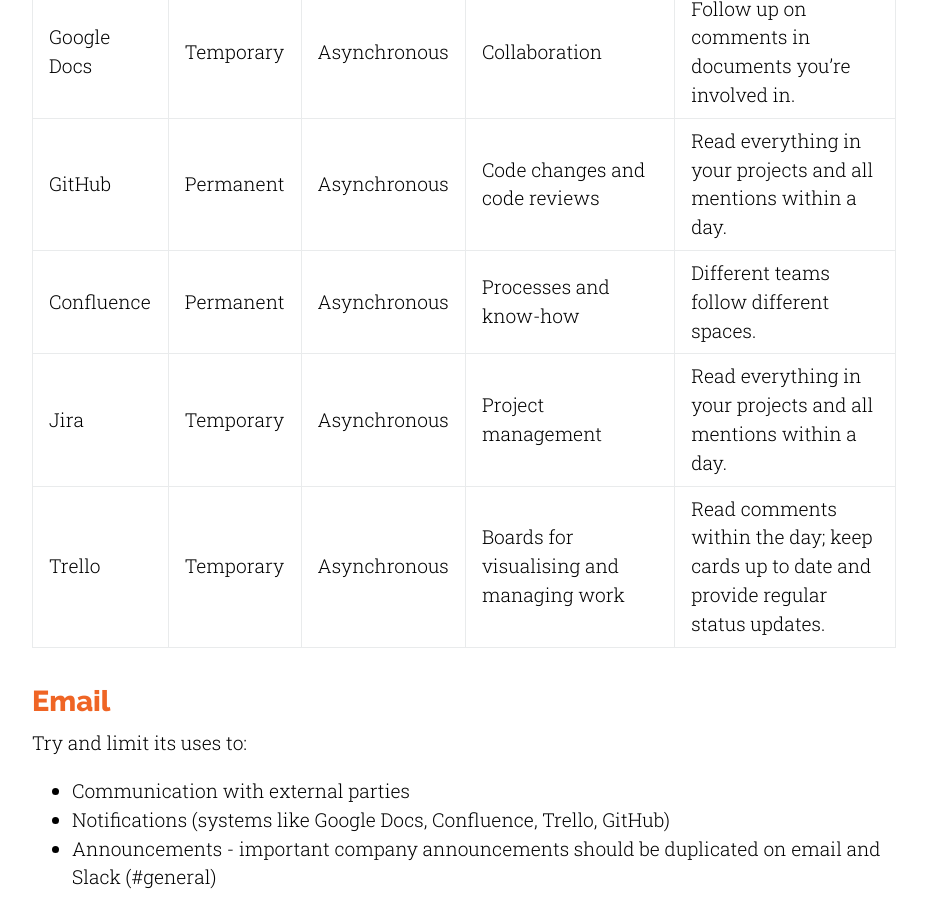
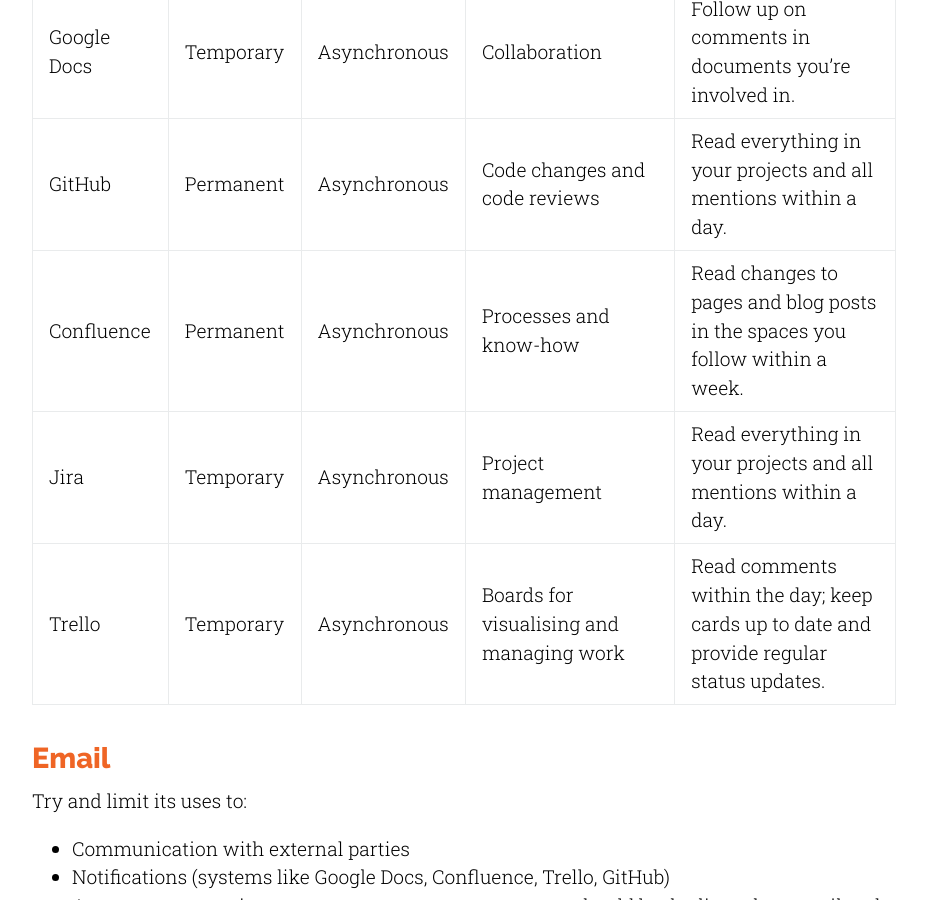
Before and after one commit to dext/guides, a Jekyll site: the page built from channels.md, in a window 1280 px wide and 900 px high, scrolled down 808 px. Shown: the whole window, without its empty margins (176-1103 px from the left). Built offline with Jekyll 4.4.1, drawn with Linux system fonts in a browser that asks for light colours; our own code applies the rules of GitHub Pages for plain Markdown files.

Commit message:
Update the expectation for checking Confluence

```diff
--- a/channels.md
+++ b/channels.md
@@ -11,7 +11,7 @@ Slack | Temporary | Asynchronous | General comms | Read direct messages and ment
 Zoom | Temporary | Synchronous | Meetings | Join on time.
 Google Docs | Temporary | Asynchronous | Collaboration | Follow up on comments in documents you’re involved in.
 GitHub | Permanent | Asynchronous | Code changes and code reviews | Read everything in your projects and all mentions within a day.
-Confluence | Permanent | Asynchronous | Processes and know-how | Different teams follow different spaces.
+Confluence | Permanent | Asynchronous | Processes and know-how | Read changes to pages and blog posts in the spaces you follow within a week.
 Jira | Temporary | Asynchronous | Project management | Read everything in your projects and all mentions within a day.
 Trello | Temporary | Asynchronous | Boards for visualising and managing work | Read comments within the day; keep cards up to date and provide regular status updates.
 
```
